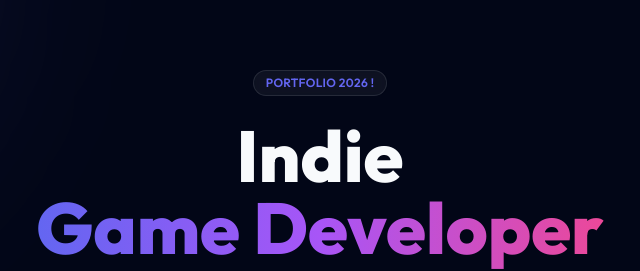
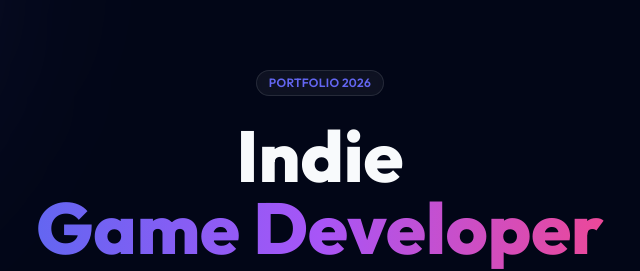
Before and after one commit to lilian-mth/01_portfolio, a plain HTML site: page index.html in a window 1280 px wide. Shown: the part 138-409 px from the top of the page, 320-960 px from the left. Drawn offline with nearby package versions, Linux system fonts and the light colour scheme.

Commit message:
fixed test

```diff
--- a/index.html
+++ b/index.html
@@ -78,7 +78,7 @@
 
         <section id="accueil" class="max-w-6xl w-full mx-auto px-6 py-20 flex flex-col items-center text-center">
             <div class="inline-block py-1 px-3 rounded-full bg-white/5 border border-white/10 text-xs font-semibold tracking-wide text-primary mb-6 backdrop-blur-sm">
-                PORTFOLIO 2026 !
+                PORTFOLIO 2026
             </div>
             <h1 class="text-5xl md:text-7xl font-extrabold mb-6 leading-tight">
                 Indie <br>
```
